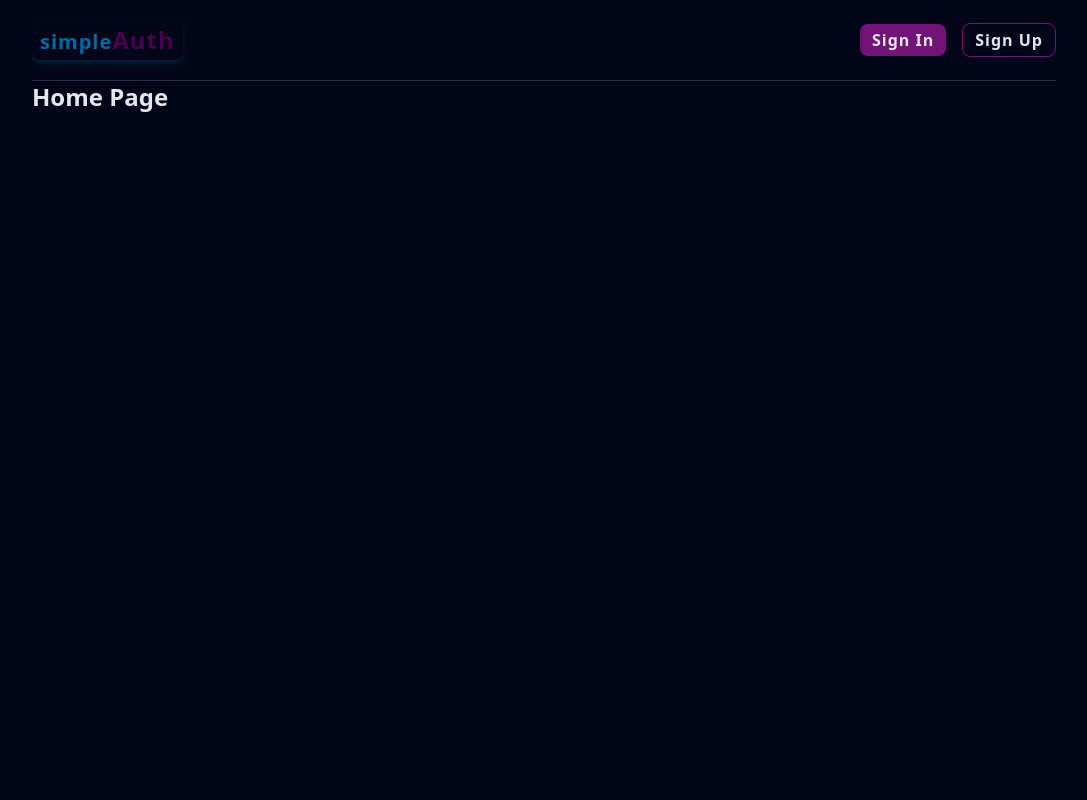
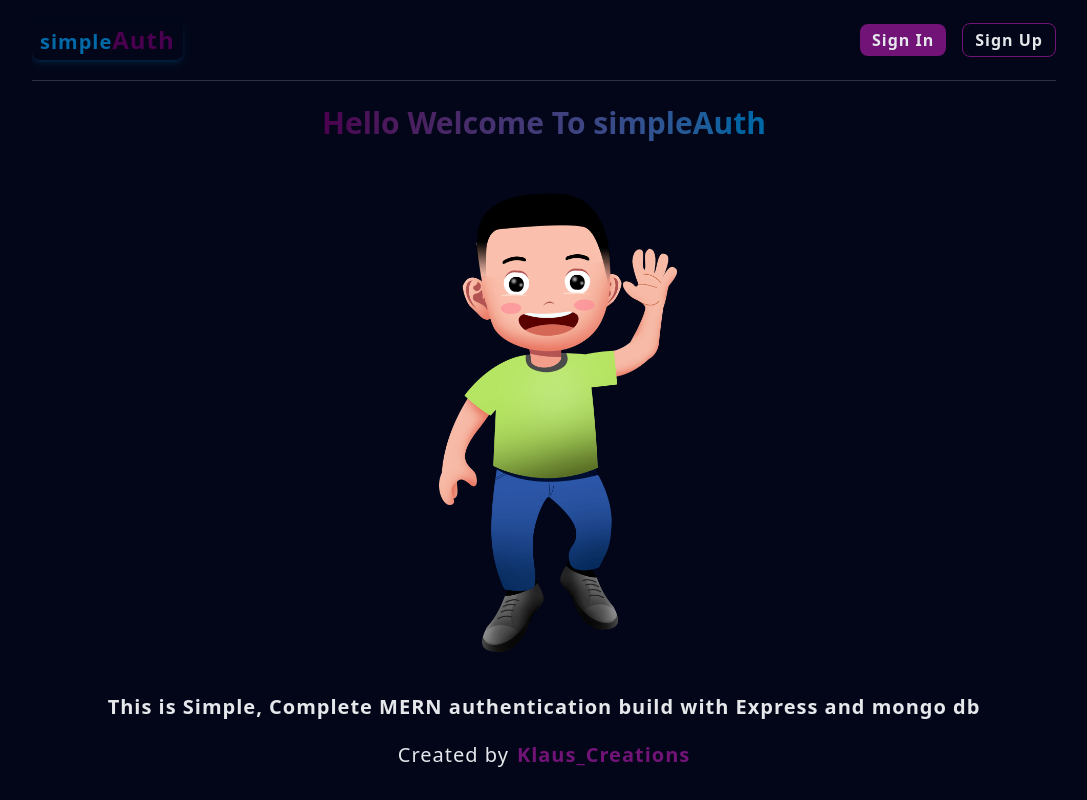
Before and after one commit to Abush-natanem-12/mern-auth, a React (Vite) app in the folder frontend/: page / in a window 1280 px wide. Shown: the whole page, without its empty margins (96-1183 px from the left). Built offline with nearby package versions, Linux system fonts and the light colour scheme; no server answers.

Commit message:
update the homepgae

```diff
--- a/frontend/src/pages/Home.jsx
+++ b/frontend/src/pages/Home.jsx
@@ -1,7 +1,36 @@
+import { Link } from "react-router-dom";
 export default function Home() {
   return (
-    <div className="w-full">
-      <h1 className="text-2xl font-bold text-gray-200">Home Page</h1>
+    <div className="w-full pt-6 flex flex-col items-center gap-5">
+      <h1
+        className="text-center text-2xl lg:text-3xl font-bold bg-clip-text bg-gradient-to-r from-fuchsia-950 to-sky-700
+       text-transparent "
+      >
+        Hello Welcome To simpleAuth
+      </h1>
+
+      <img
+        className="w-[100%] sm:w-[95%] md:w-[50%] 2xl:w-[40%]"
+        src="/home.png"
+        alt="home page greeting"
+      />
+
+      <p className="text-center text-base lg:text-xl font-bold tracking-[1px] text-gray-200">
+        This is Simple, Complete MERN authentication build with Express and
+        mongo db
+      </p>
+
+      <div className="flex items-center gap-2">
+        <span className="text-base lg:text-xl tracking-[1px] text-gray-200">
+          Created by
+        </span>
+        <Link
+          to={"https://github.com/klaus-creations"}
+          className="text-base lg:text-xl tracking-[1px] text-fuchsia-900 font-bold"
+        >
+          Klaus_Creations
+        </Link>
+      </div>
     </div>
   );
 }
```
Also changed, not shown: frontend/public/home.png (added).
